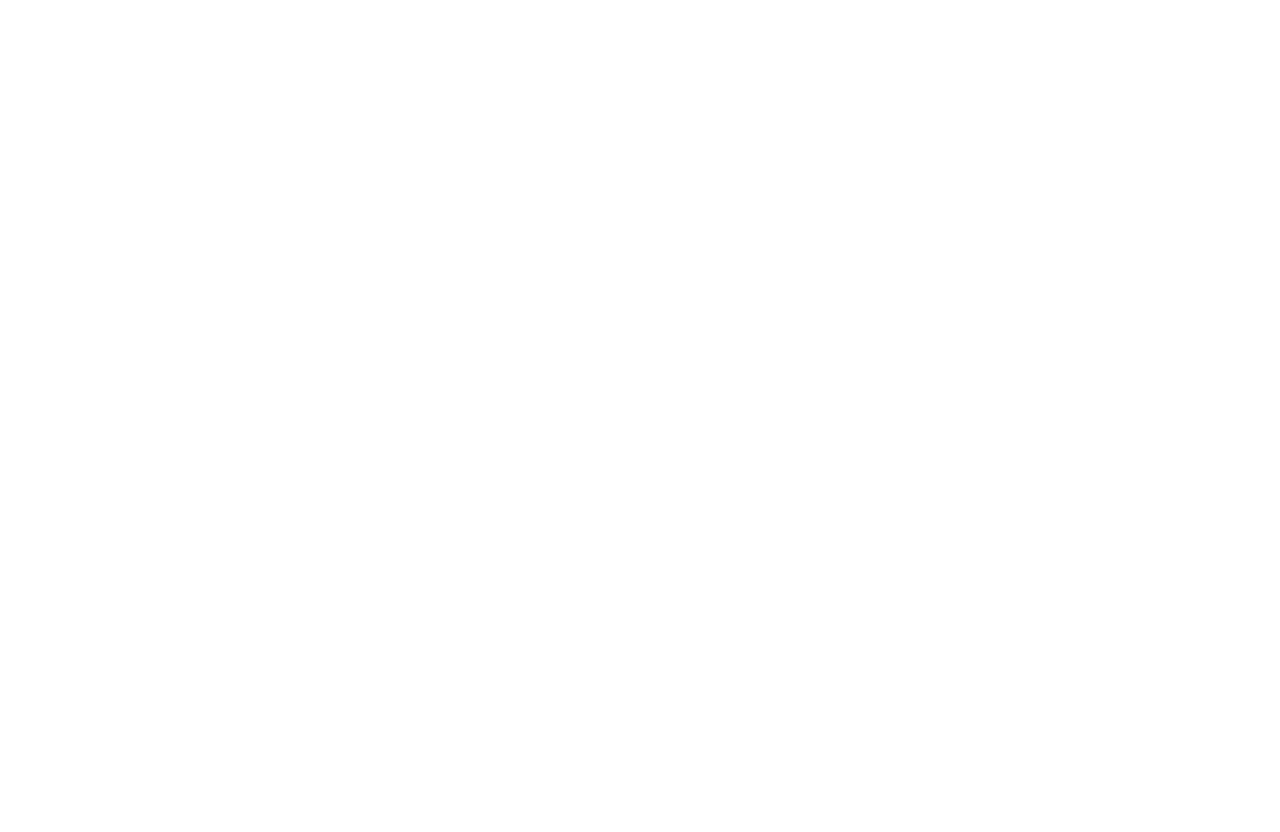
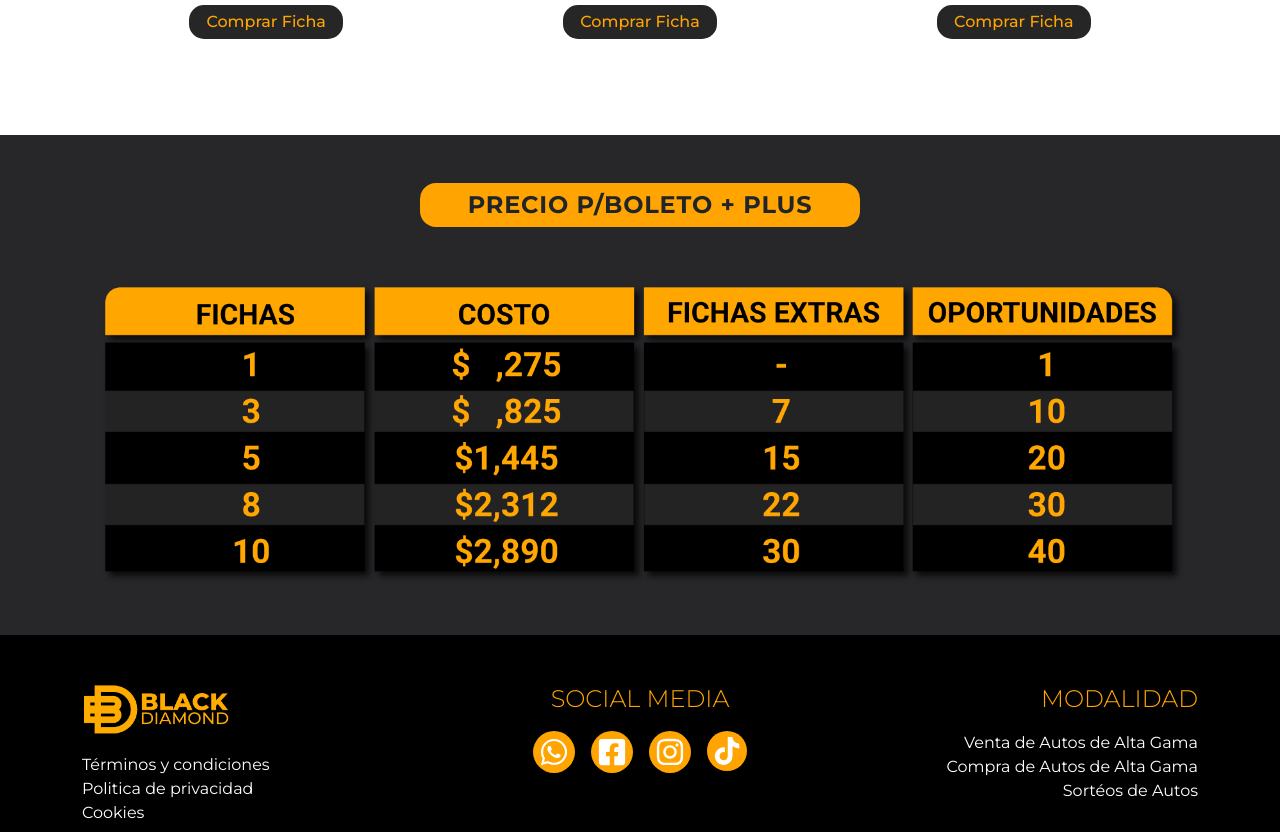
Before and after one commit to 4me7h/blackdiamond, a React (Create React App) app: page /sorteos in a window 1280 px wide. Shown: the part 1080-1912 px from the top of the page. Before the commit the page ends 980 px from the top, so only its background shows below. Built offline with nearby package versions, Linux system fonts and the light colour scheme.

Commit message:
component: precios

```diff
--- a/src/components/Autos.scss
+++ b/src/components/Autos.scss
@@ -1,12 +1,8 @@
 .autos {
-    padding: 2rem 0;
+    padding: 3rem 0;
 
     &__header {
         text-align: center;
-    }
-
-    &__content {
-
     }
 
     &__list{
--- /dev/null
+++ b/src/components/Bono.scss
@@ -0,0 +1,3 @@
+.bono {
+    background-color: red;
+}
--- /dev/null
+++ b/src/components/Precios.js
@@ -0,0 +1,34 @@
+import Col from "react-bootstrap/esm/Col";
+import Container from "react-bootstrap/esm/Container";
+import Row from "react-bootstrap/esm/Row";
+
+import imgPrecios from "../images/img-precios.png";
+
+const Precios = () => {
+    return(
+        <>
+            <section className="precios">
+                <Container>
+                    <Row>
+                        <Col>
+                            <div className="precios__container">
+                                <div className="precios__header">
+                                    <h3>
+                                        <span className="text--subtitle-mark">
+                                            Precio P/Boleto + Plus
+                                        </span>
+                                    </h3>
+                                </div>
+                                <div className="precios__content">
+                                    <img className="precios__img" src={imgPrecios} alt="precios" />
+                                </div>
+                            </div>
+                        </Col>
+                    </Row>
+                </Container>
+            </section>
+        </>
+    );
+}
+
+export default Precios;
--- /dev/null
+++ b/src/components/Precios.scss
@@ -0,0 +1,18 @@
+.precios {
+    background-color: $color-shark;
+    padding: 2rem 0;
+    @include media('md') {
+        padding-top: 3rem;
+    }
+    &__header {
+        text-align: center;
+        margin-bottom: 1rem;
+        @include media('md') {
+            margin-bottom: 2rem;
+        }
+    }
+
+    &__img {
+        width: 100%;
+    }
+}
--- a/src/pages/Sorteos.js
+++ b/src/pages/Sorteos.js
@@ -1,6 +1,8 @@
 import Navbar from "../components/Navbar";
 import Footer from "../components/Footer";
 import Hero from "../components/Hero";
+import Autos from "../components/Autos";
+import Precios from "../components/Precios";
 
 import imgBackground from "../images/hero-sorteos.jpg";
 
@@ -12,6 +14,8 @@
           imgBackground={imgBackground}
           text="Sorteos"
       />
+      <Autos />
+      <Precios />
       <Footer />
     </>
   );
--- a/src/styles/Colors.scss
+++ b/src/styles/Colors.scss
@@ -3,6 +3,7 @@
 $color-gray: #1a1a1a;
 $color-white: #ffffff;
 $color-black: #000000;
+$color-shark: #27272a;
 
 .color-yellow {
     color: $color-yellow;
--- a/src/styles/Fonts.scss
+++ b/src/styles/Fonts.scss
@@ -55,6 +55,7 @@
         border-radius: 1rem;
         font-weight: bold;
         letter-spacing: .05rem;
+        display: inline-block;
         @include media('md') {
             font-size: 24px;
             padding: .5rem 3rem;
--- a/src/styles/Styles.scss
+++ b/src/styles/Styles.scss
@@ -11,3 +11,4 @@
 @import '../components/Autos.scss';
 @import '../components/Gridimg.scss';
 @import '../components/Footer.scss';
+@import '../components/Precios.scss';
```
Also changed, not shown: src/components/Bono.js (added), src/images/img-precios.png (added).
